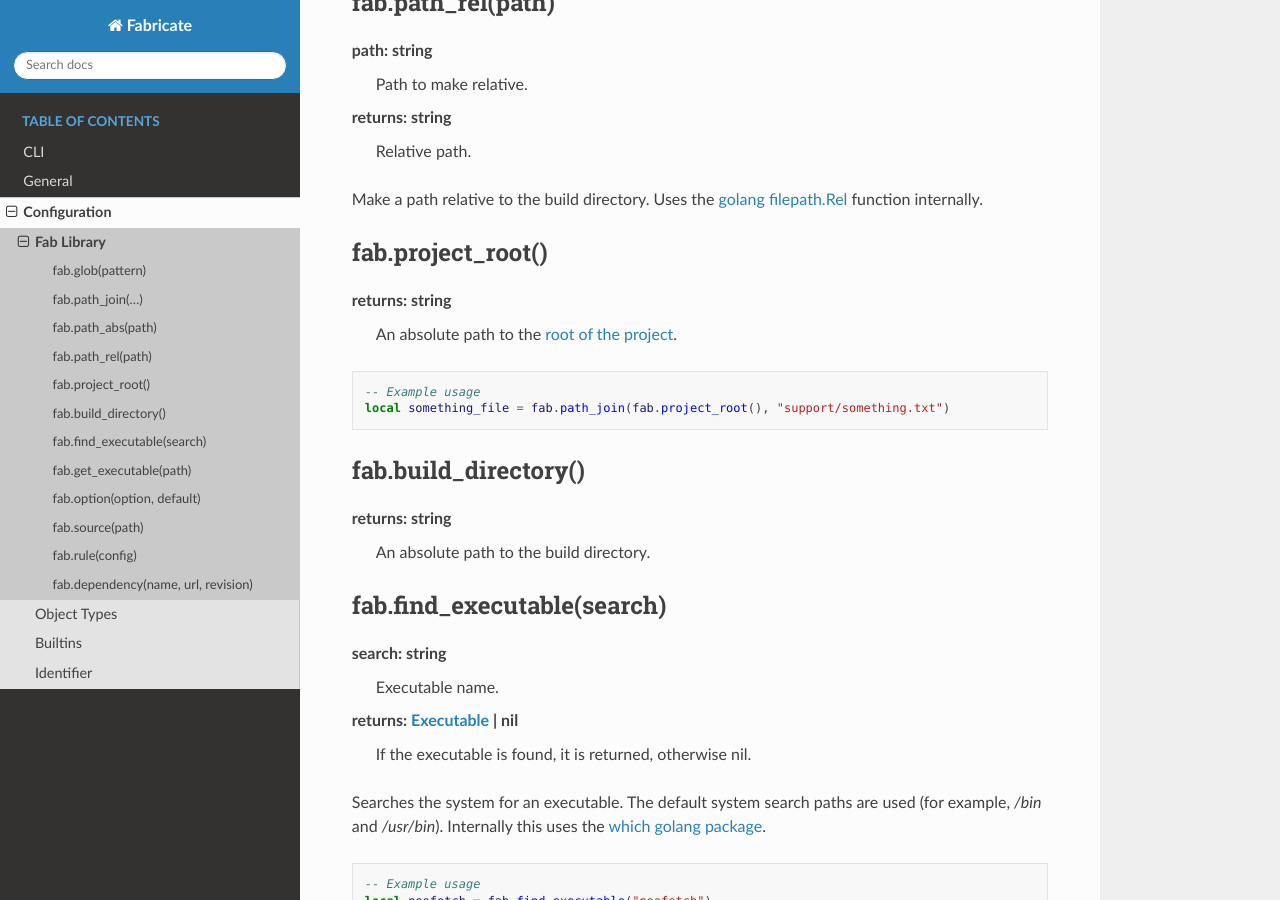
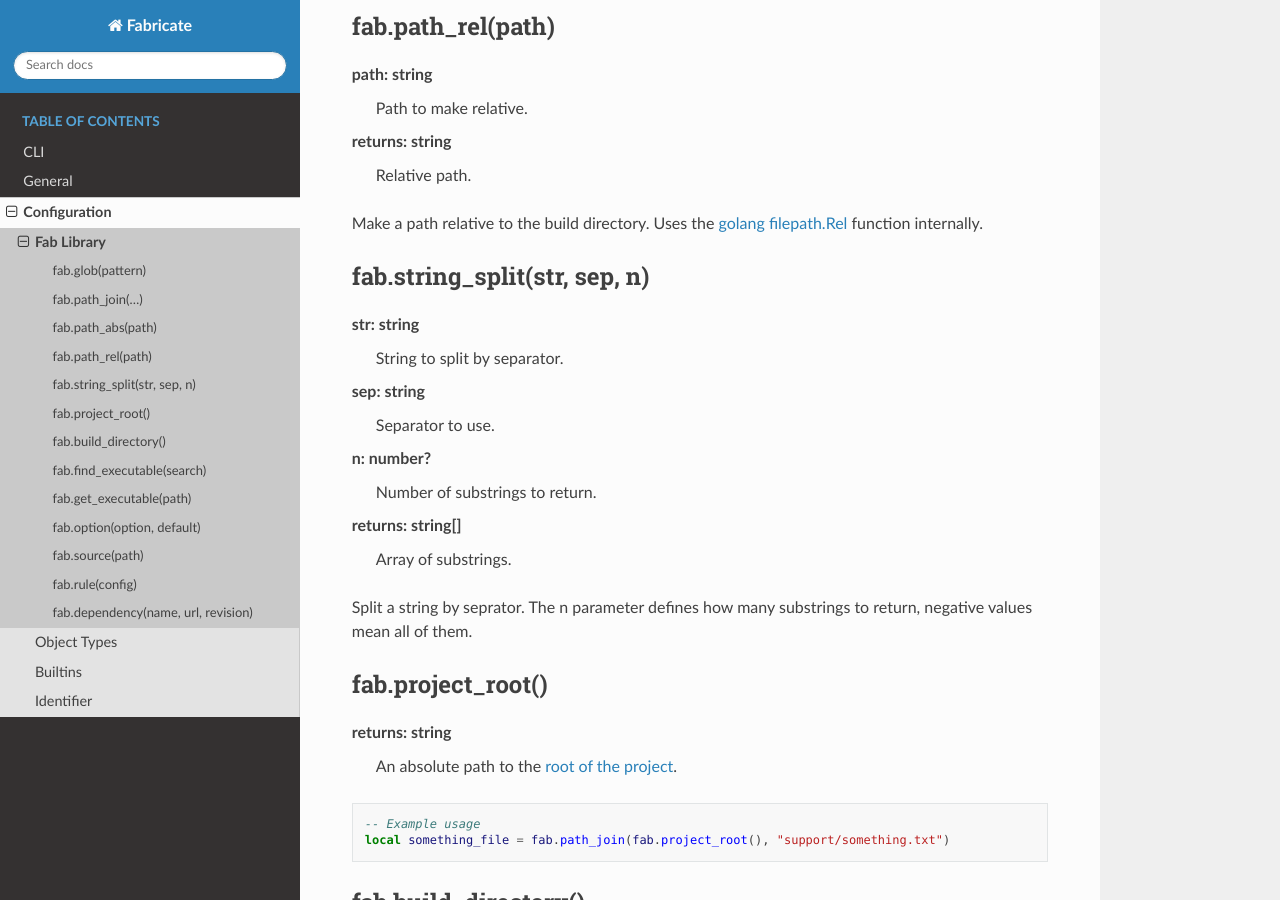
Before and after one commit to elysium-os/fabricate, a Sphinx documentation site: the page built from docs/config/fab.rst, in a window 1280 px wide and 900 px high, scrolled down 1662 px. Built offline with Sphinx 7.4.7 and the Read the Docs theme 3.1.0, drawn with Linux system fonts in a browser that asks for light colours; some of the changed text lies outside the part shown.

Commit message:
feat: add string_split function

```diff
--- a/docs/config/fab.rst
+++ b/docs/config/fab.rst
@@ -67,6 +67,21 @@ returns: string
 
 Make a path relative to the build directory.
 Uses the `golang <https://go.dev/>`_ `filepath.Rel <https://pkg.go.dev/path/filepath#Rel>`_ function internally.
+
+.. _config-fab-string_split:
+
+fab.string_split(str, sep, n)
+=============================
+str: string
+    String to split by separator.
+sep: string
+    Separator to use.
+n: number?
+    Number of substrings to return.
+returns: string[]
+    Array of substrings.
+
+Split a string by seprator. The n parameter defines how many substrings to return, negative values mean all of them.
 
 .. _config-fab-project_root:
 
```
Also changed, not shown: 2 other files.
